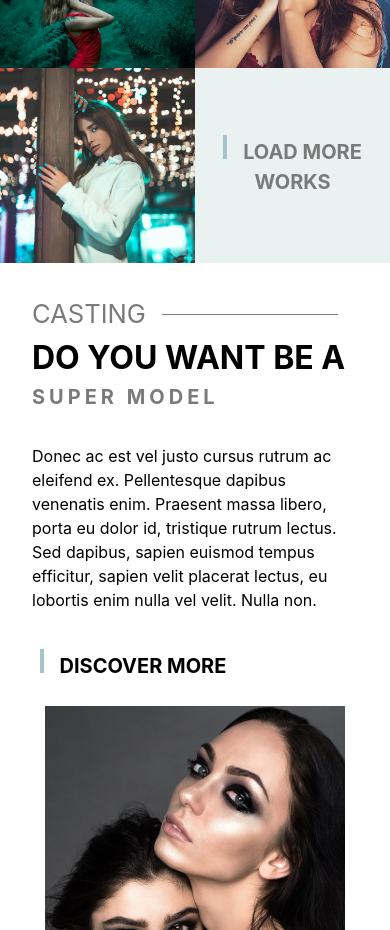
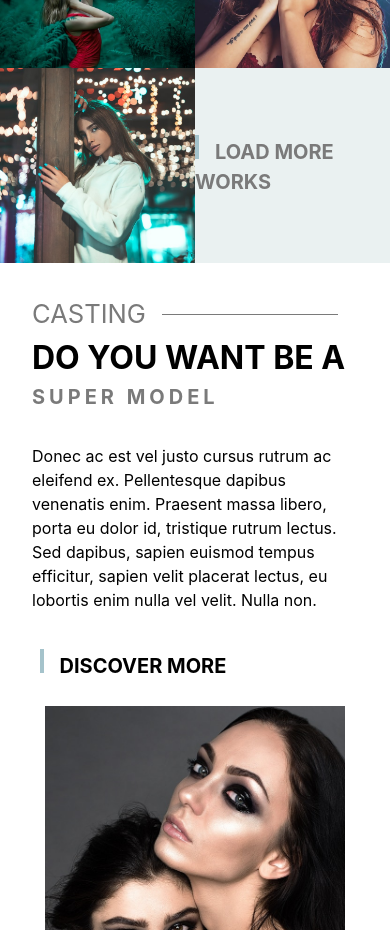
Before and after one commit to dboinska/look-model-agency, a React (Create React App) app: page / in a window 390 px wide. Shown: the part 3100-4030 px from the top of the page. Built offline with nearby package versions, Linux system fonts and the light colour scheme; a web font is replaced by a local one.

Commit message:
feat: add gallery page

```diff
--- a/src/components/App.jsx
+++ b/src/components/App.jsx
@@ -2,6 +2,7 @@ import React from 'react';
 import { Routes, Route } from 'react-router-dom';
 import HomePage from './HomePage';
 import NotFoundPage from './NotFoundPage';
+import GalleryPage from './GalleryPage';
 import { HelmetProvider } from 'react-helmet-async';
 import { createGlobalStyle } from 'styled-components/macro';
 
@@ -30,8 +31,9 @@ function App() {
             </>
           }
         />
-        <Route path="/gallery" element={<HomePage />} />
+        <Route path="/home" element={<HomePage />} />
         <Route path="/apply" element={<ApplyPage />} />
+        <Route path="/gallery" element={<GalleryPage />} />
         <Route path="*" element={<NotFoundPage />} />
       </Routes>
     </HelmetProvider>
--- /dev/null
+++ b/src/components/GalleryPage.jsx
@@ -0,0 +1,32 @@
+import Layout from './Layout';
+import styled from 'styled-components/macro';
+import PortfolioPhotos from './PortfolioPhotos';
+
+import { portfolioPhotos } from '../data/PortfolioPhotos';
+
+const GalleryPage = () => {
+  return (
+    <Layout>
+      <Portfolio>
+        <PortfolioPhotos photos={portfolioPhotos}></PortfolioPhotos>
+      </Portfolio>
+      {/* {portfolioPhotos.map(portfolioPhoto => {
+        const { id, imgSmallSize, title } = portfolioPhoto;
+        return (
+          <PortfolioImg className="portfolio__img" key={id}>
+            <PortfolioPhoto img={imgSmallSize} alt={title} />
+          </PortfolioImg>
+        );
+      })} */}
+    </Layout>
+  );
+};
+
+const Portfolio = styled.section`
+  margin: 0;
+  padding: 0;
+  padding-top: 100px;
+  width: 100%;
+`;
+
+export default GalleryPage;
--- a/src/components/HomePage.jsx
+++ b/src/components/HomePage.jsx
@@ -69,7 +69,7 @@ const HomePage = () => {
           </DivImg>
         </FeatureSectionMotion>
         <Portfolio>
-          <PortfolioPhotos photos={portfolioPhotos}></PortfolioPhotos>
+          <PortfolioPhotos photos={portfolioPhotos} limit={9}></PortfolioPhotos>
         </Portfolio>
 
         <FeatureSectionMotion
--- a/src/components/MyLink.jsx
+++ b/src/components/MyLink.jsx
@@ -24,4 +24,28 @@ const MyLink = styled(Link)`
   }
 `;
 
+export const MyLinkLight = styled(Link)`
+  text-decoration: none;
+  text-transform: uppercase;
+  font-weight: 700;
+  color: var(--gray);
+  font-size: clamp(1.25rem, 2vw, 1.6rem);
+  transition: all 0.3s ease;
+  border: none;
+
+  &:before {
+    content: '';
+    background-color: var(--main-color);
+    font-weight: 700;
+    width: 4px;
+    height: 24px;
+    display: inline-block;
+    margin-right: 1rem;
+  }
+
+  &:hover {
+    color: var(--main-color);
+    transition: all 0.3s ease;
+  }
+`;
 export default MyLink;
--- a/src/components/NotFoundPage.jsx
+++ b/src/components/NotFoundPage.jsx
@@ -1,9 +1,10 @@
 import Hero from './Hero';
 import heroPhoto from '../photos/applyModel2.png';
+import Layout from './Layout';
 
 const NotFoundPage = () => {
   return (
-    <>
+    <Layout>
       <Hero
         imageUrl={heroPhoto}
         subHeading="page not found"
@@ -12,7 +13,7 @@ const NotFoundPage = () => {
         link="\"
         linkLabel="back to main page"
       ></Hero>
-    </>
+    </Layout>
   );
 };
 export default NotFoundPage;
--- a/src/components/PortfolioPhotos.jsx
+++ b/src/components/PortfolioPhotos.jsx
@@ -5,15 +5,16 @@ import PortfolioPhoto from './PortfolioPhoto';
 import Heading from './Heading';
 import { H2 } from './Headers';
 import FilterButton from './FilterButton';
-import Button from './Button';
+import { MyLinkLight } from './MyLink';
 
-const PortfolioPhotos = ({ photos }) => {
+const PortfolioPhotos = ({ photos, limit }) => {
   const [selectedCategory, setSelectedCategory] = useState('all');
   const photoCategories = photos.map(photo => photo.category);
   const categories = Array.from(new Set(photoCategories));
   categories.unshift('all');
 
-  const [filteredPhotos, setFilteredPhotos] = useState(photos);
+  const reducedPhotos = limit && limit > 0 ? photos.slice(0, limit) : photos;
+  const [filteredPhotos, setFilteredPhotos] = useState(reducedPhotos);
 
   const handleSelectCategory = category => {
     setSelectedCategory(category);
@@ -21,7 +22,9 @@ const PortfolioPhotos = ({ photos }) => {
       category === 'all'
         ? photos
         : photos.filter(photo => photo.category === category);
-    setFilteredPhotos(selectedPhotos);
+    const reducedSelectedPhotos =
+      limit && limit > 0 ? selectedPhotos.slice(0, limit) : selectedPhotos;
+    setFilteredPhotos(reducedSelectedPhotos);
   };
   return (
     <PortfolioImages>
@@ -46,7 +49,11 @@ const PortfolioPhotos = ({ photos }) => {
       ))}
 
       <PortfolioImg>
-        <Button>Load more works</Button>
+        {' '}
+        <MyLinkLight to="/gallery">Load more works</MyLinkLight>
+        {/* <Button>
+          <MyLink to="/gallery">Load more works</MyLink>
+        </Button> */}
       </PortfolioImg>
     </PortfolioImages>
   );
@@ -68,7 +75,7 @@ const PortfolioImages = styled.div`
   }
 `;
 
-const PortfolioImg = styled.div`
+export const PortfolioImg = styled.div`
   width: 50%;
   &:not(:first-of-type) {
     aspect-ratio: 1/1;
--- a/src/data/PortfolioPhotos.js
+++ b/src/data/PortfolioPhotos.js
@@ -64,4 +64,67 @@ export const portfolioPhotos = [
     title: 'Model',
     category: 'studio',
   },
+  {
+    id: uuidv4(),
+    imgBigSize: './photos/blondProfileBigSize.jpg',
+    imgSmallSize: './photos/blondProfileSmallSize.jpg',
+    title: 'profile of a blond model',
+    category: 'studio',
+  },
+  {
+    id: uuidv4(),
+    imgBigSize: './photos/bluePink2BigSize.jpg',
+    imgSmallSize: './photos/bluePink2SmallSize.jpg',
+    title: 'Model on the illuminated stairs',
+    category: 'session',
+  },
+  {
+    id: uuidv4(),
+    imgBigSize: './photos/brownHairBigSize.jpg',
+    imgSmallSize: './photos/brownHairSmallSize.jpg',
+    title: 'Model in white top',
+    category: 'fashion',
+  },
+  {
+    id: uuidv4(),
+    imgBigSize: './photos/brownHairCoatBigSize.jpg',
+    imgSmallSize: './photos/brownHairCoatSmallSize.jpg',
+    title: 'Model in winter coat',
+    category: 'fashion',
+  },
+  {
+    id: uuidv4(),
+    imgBigSize: './photos/brownLongHairBigSize.jpg',
+    imgSmallSize: './photos/brownLongHairSmallSize.jpg',
+    title: 'Model in blouse',
+    category: 'session',
+  },
+  {
+    id: uuidv4(),
+    imgBigSize: './photos/pearlsBigSize.jpg',
+    imgSmallSize: './photos/pearlsSmallSize.jpg',
+    title: 'Model with pearls',
+    category: 'studio',
+  },
+  {
+    id: uuidv4(),
+    imgBigSize: './photos/leafsBigSize.jpg',
+    imgSmallSize: './photos/leafsSmallSize.jpg',
+    title: 'Model in forest',
+    category: 'session',
+  },
+  {
+    id: uuidv4(),
+    imgBigSize: './photos/tattooBigSize.jpg',
+    imgSmallSize: './photos/tattooSmallSize.jpg',
+    title: 'Model with small tattoo',
+    category: 'studio',
+  },
+  {
+    id: uuidv4(),
+    imgBigSize: './photos/lightsBigSize.jpg',
+    imgSmallSize: './photos/lightsSmallSize.jpg',
+    title: 'Model',
+    category: 'studio',
+  },
 ];
```
Also changed, not shown: src/components/FullGallery.jsx (deleted).
